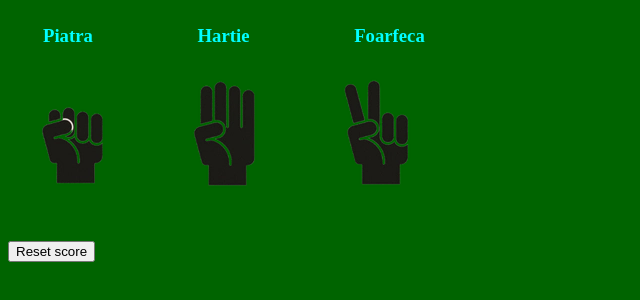
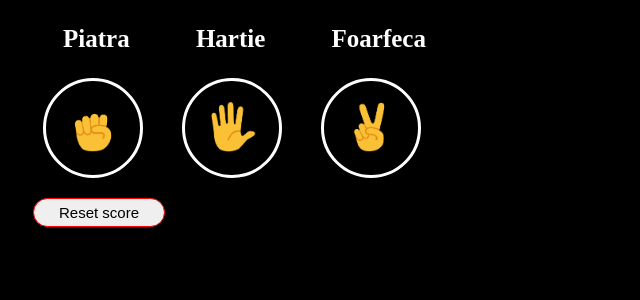
Before and after one commit to cristian-enache/jscript-practice, a plain HTML site: page game.html in a window 1280 px wide. Shown: the whole page, without its empty margins (0-640 px from the left). Drawn offline with Linux system fonts and the light colour scheme.

Commit message:
feat: last update

```diff
--- a/game.html
+++ b/game.html
@@ -5,33 +5,24 @@
     <meta name="viewport" content="width=device-width, initial-scale=1" />
     <title>Game</title>
     <style>
-        body{background-color:darkgreen;}
-        h3{ color: aqua; margin: 15px; margin-top: 25px; margin-bottom: 25px; margin-left: 35px; word-spacing: 100px; }
-        #rock{
-            background: url(rock.webp);
-            width: 150px; height:  150px;
-            border: 0px;
-        }
-        #paper{
-            background: url(paper.webp) no-repeat;
-            width: 150px; height: 150px;
-            border: 0px;
-        }
-        #scissors{
-            background: url(scissors.webp) no-repeat;
-            width: 150px; height: 150px;
-            border: 0px;
-        }
+        body{ background-color: black; }
+        h3{ font-size: 25px; color: white; margin: 15px; margin-top: 25px; margin-bottom: 25px; margin-left: 55px; word-spacing: 60px; }
+        .btn-move{ height: 100px; width: 100px; background-color: transparent; margin-left: 35px; border-radius: 60px; border: 3px solid white; cursor: pointer;}
+        .btn-ico{ height: 50px; }
+        .js-result{ color: white; font-size: 20px; font-weight: bold;}
+        .js-moves{ color:white; font-weight: bold;}
+        .js-score{ color: white; font-size: 20px; font-weight: bold;}
+        .reset-btn{ font-size: 15px; margin: 0px 25px; border:red solid 1px; border-radius: 50px; padding: 5px 25px 5px 25px; cursor: pointer;}
     </style>
 </head>
 <body>
     <h3>Piatra Hartie Foarfeca</h3>
 
-    <button onclick =" playGame('Piatra');" id="rock"></button>
+    <button onclick =" playGame('Piatra');" class="btn-move"><img src="rock.png" class="btn-ico"></button>
 
-    <button onclick =" playGame('Hartie');" id="paper"></button>
+    <button onclick =" playGame('Hartie');" class="btn-move"><img src="paper.png" class="btn-ico"></button>
 
-    <button onclick =" playGame('Foarfeca');" id="scissors"></button>
+    <button onclick =" playGame('Foarfeca');" class="btn-move"><img src="scissors.png" class="btn-ico"></button>
 
     <p class="js-result"></p>
 
@@ -39,7 +30,7 @@
 
     <p class="js-score"></p>
 
-    <button onclick="score.Castigate = 0; score.Pierdute = 0; score.Egal= 0; updateScore();">Reset score</button>
+    <button onclick="score.Castigate = 0; score.Pierdute = 0; score.Egal= 0; updateScore();" class="reset-btn">Reset score</button>
 
 
     <script>
```
Also changed, not shown: dom-mini-project.html (+51 -1 lines), dom.html (+2 -0 lines), paper.png (added), paper.webp (deleted), rock.png (added), rock.webp (deleted), scissors.png (added), scissors.webp (deleted).
